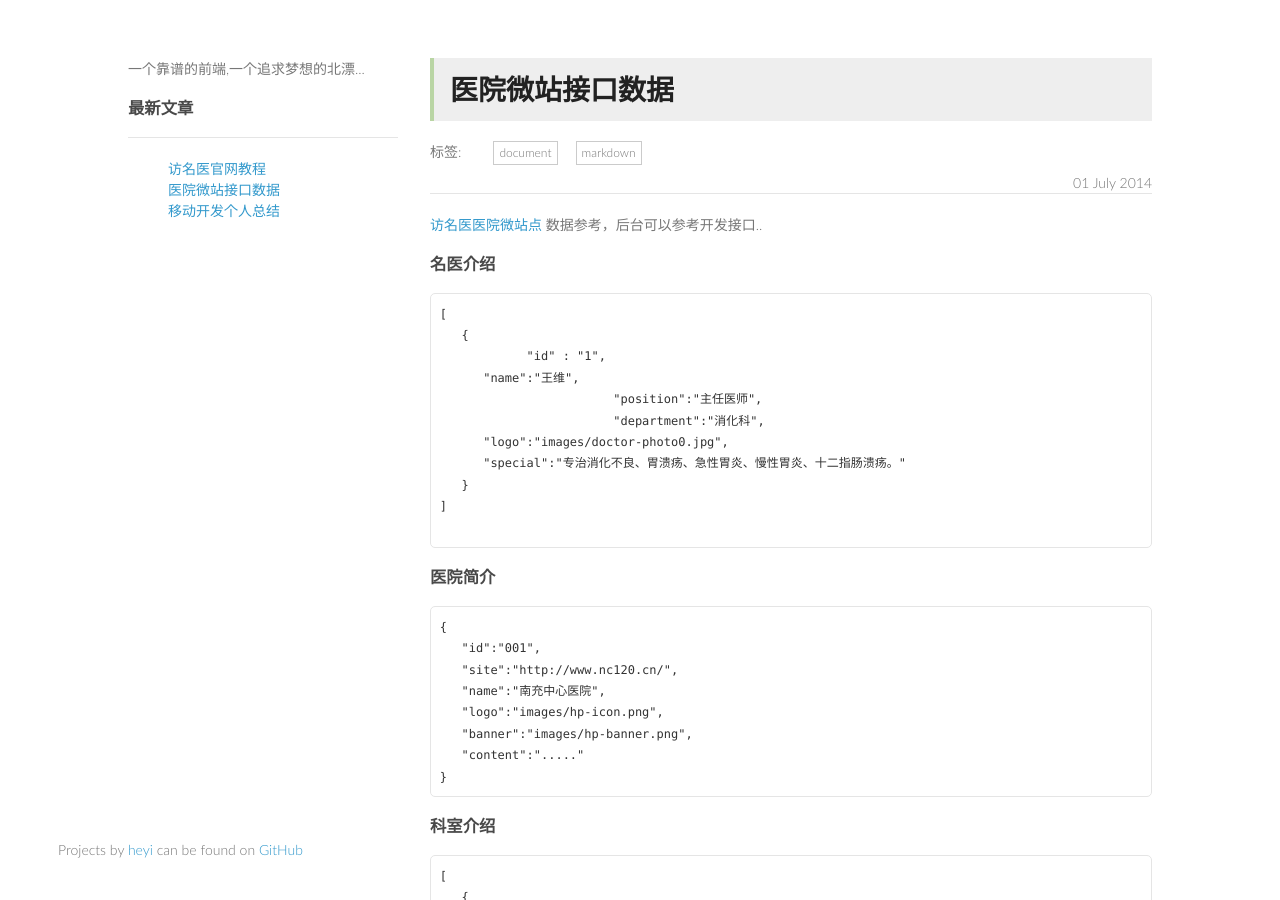
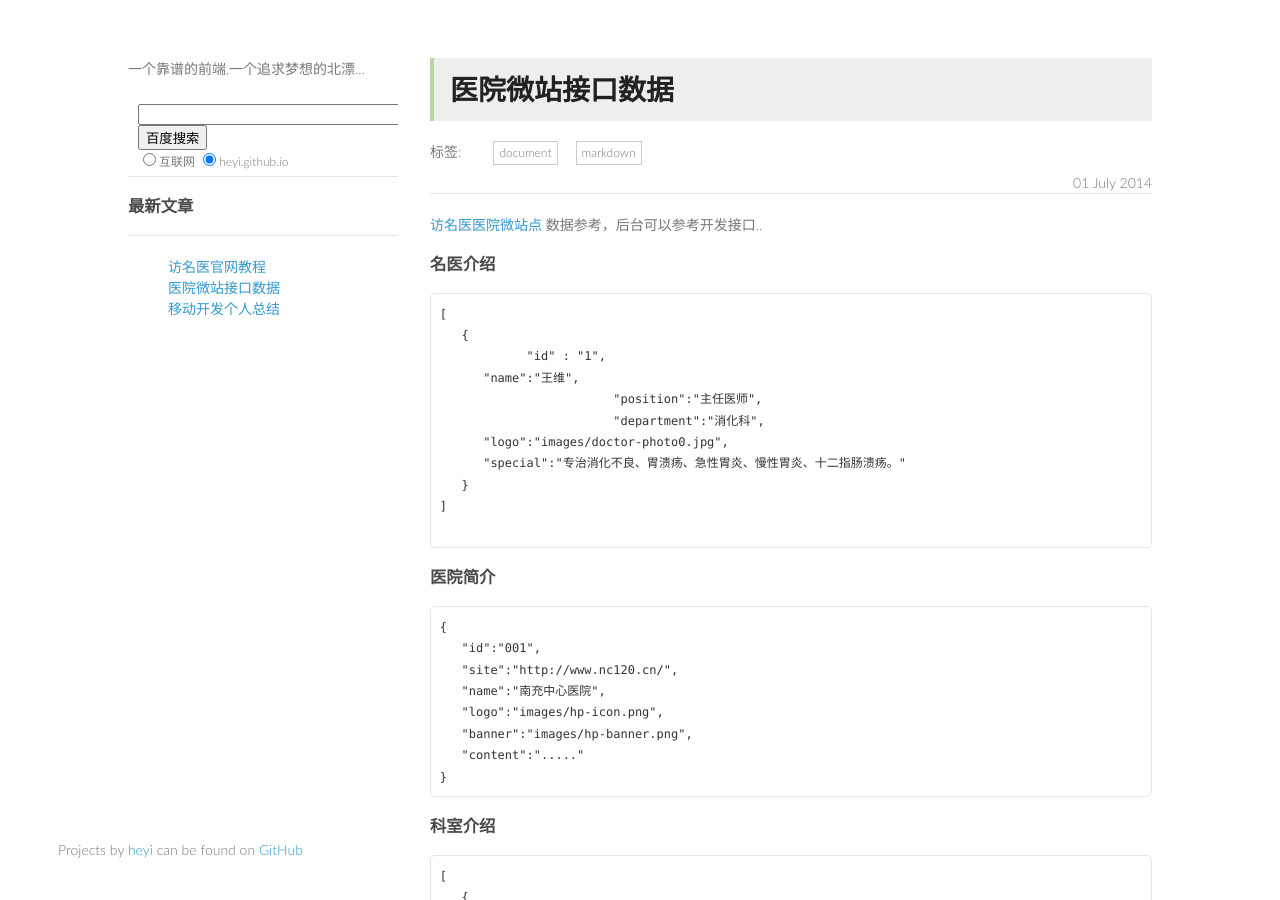
Before and after one commit to heyi/heyi.github.io, a Jekyll site: the page built from _posts/2014-07-01-port.md, in a window 1280 px wide and 900 px high. Built offline with Jekyll 4.4.1, drawn with Linux system fonts in a browser that asks for light colours; comment, search, counter and statistics services are not loaded.

Commit message:
add search egine

```diff
--- a/_layouts/default.html
+++ b/_layouts/default.html
@@ -13,7 +13,39 @@
   <div class="wrapper">
     <div id="sidebar">
       <p>一个靠谱的前端,一个追求梦想的北漂...</p>
-      <gcse:search></gcse:search>
+      <SCRIPT language=javascript>
+        function g(formname)
+        {
+          var url = "http://heyi.github.io/baidu";
+          if (formname.s[1].checked)
+          {
+            formname.ct.value = "2097152";
+          }
+          else
+          {
+            formname.ct.value = "0";
+          }
+          formname.action = url;
+          return true;
+        }
+      </SCRIPT>
+      <form name="f1" onsubmit="return g(this)">
+        <table bgcolor="#FFFFFF" style="font-size:9pt;">
+          <tr height="60">
+            <td>
+              <input name=word size="30" maxlength="100">
+              <input type="submit" value="百度搜索">
+              <br>
+              <input name=tn type=hidden value="bds">
+              <input name=cl type=hidden value="3">
+              <input name=ct type=hidden>
+              <input name=si type=hidden value="heyi.github.io">
+              <input name=s type=radio>互联网
+              <input name=s type=radio checked>heyi.github.io
+            </td>
+          </tr>
+        </table>
+      </form>
       <h3>最新文章</h3>
       <hr/>
       <ul>
```
Also changed, not shown: other parts of _layouts/default.html (+0 -13 lines).
